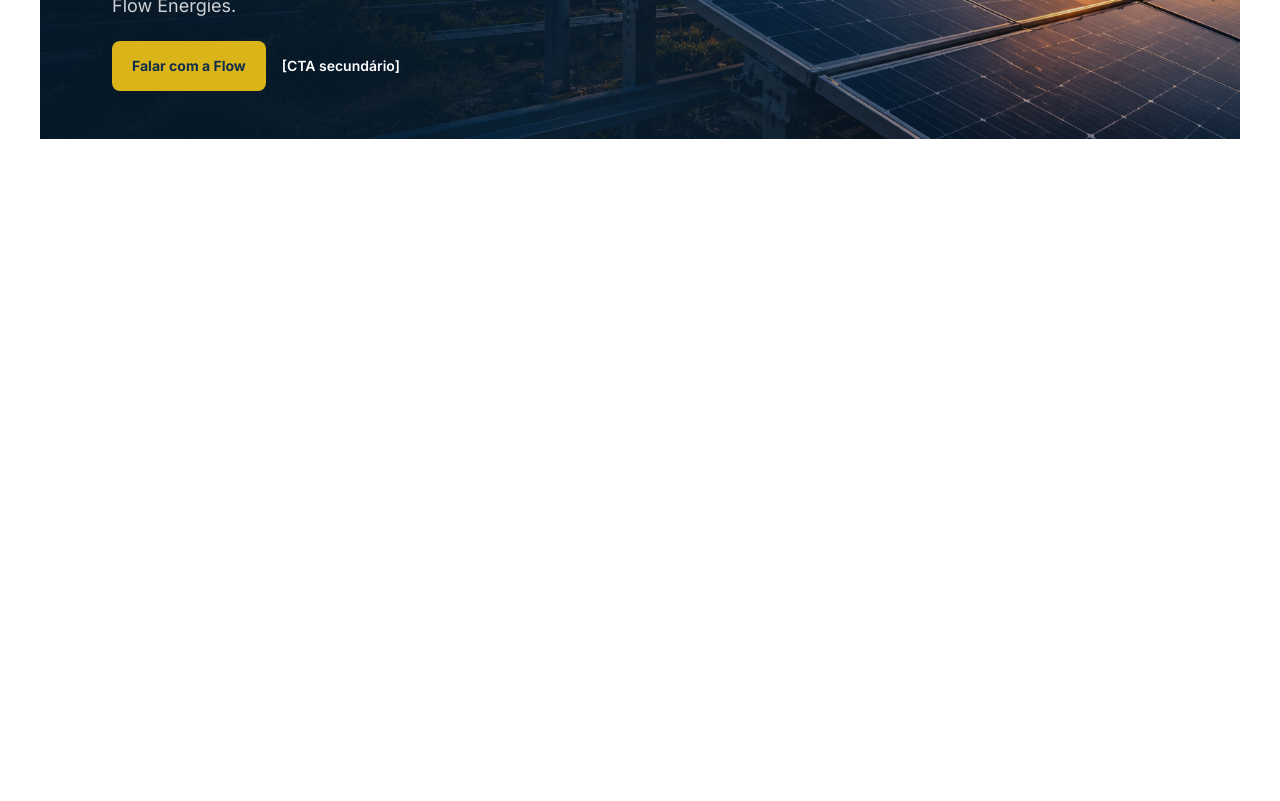
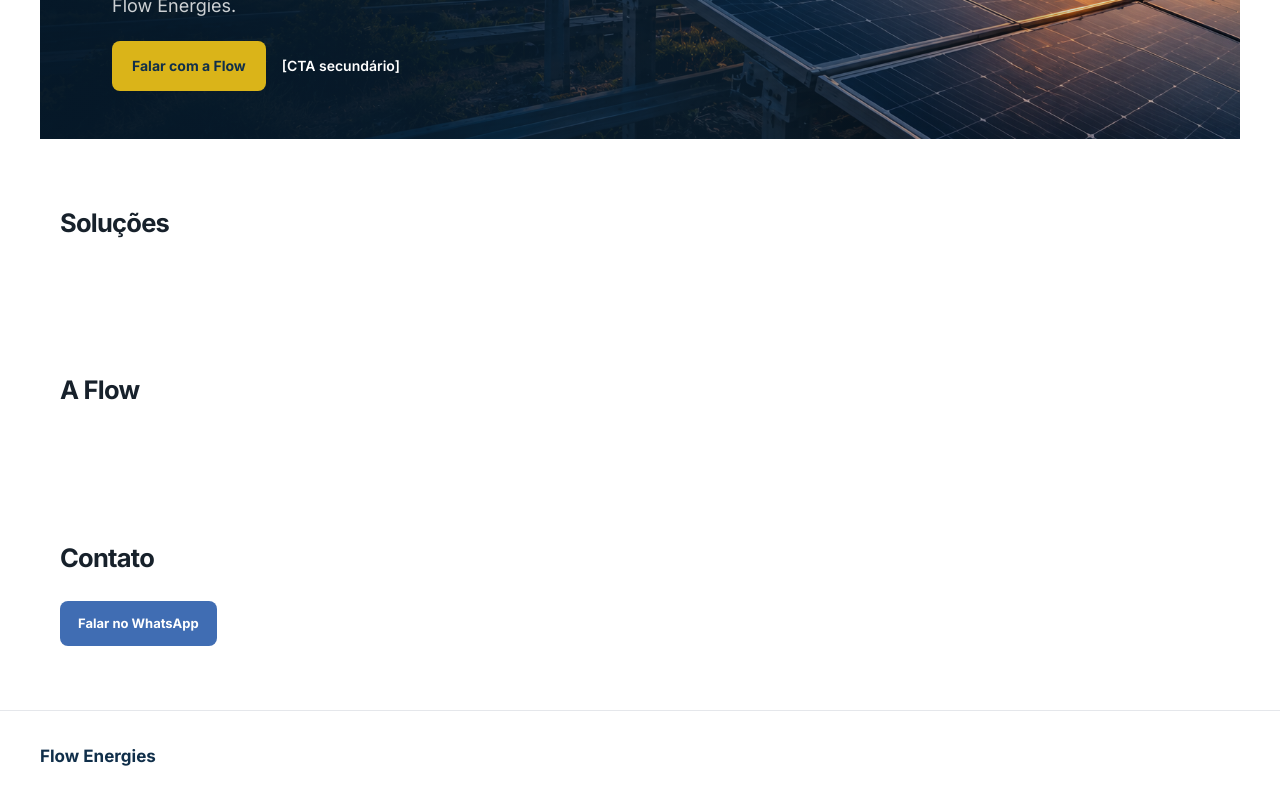
Before and after one commit to beAndrade/flow-site, an Angular app: page / in a window 1280 px wide. Shown: the part 400-1201 px from the top of the page. Before the commit the page ends 800 px from the top, so only its background shows below. Built offline with nearby package versions, Linux system fonts and the light colour scheme.

Commit message:
feat: add home page skeleton

```diff
--- a/src/app/app.component.html
+++ b/src/app/app.component.html
@@ -3,3 +3,4 @@
 <main id="conteudo">
   <router-outlet />
 </main>
+<app-footer />
--- a/src/app/app.component.ts
+++ b/src/app/app.component.ts
@@ -1,10 +1,11 @@
 import { Component } from '@angular/core';
 import { RouterOutlet } from '@angular/router';
+import { FooterComponent } from './layout/footer/footer.component';
 import { HeaderComponent } from './layout/header/header.component';
 
 @Component({
   selector: 'app-root',
-  imports: [RouterOutlet, HeaderComponent],
+  imports: [RouterOutlet, HeaderComponent, FooterComponent],
   templateUrl: './app.component.html',
   styleUrl: './app.component.scss',
 })
--- a/src/app/features/home/home.component.html
+++ b/src/app/features/home/home.component.html
@@ -11,3 +11,16 @@
     </div>
   </div>
 </section>
+
+<section id="solucoes" class="home-section" aria-labelledby="solucoes-title">
+  <h2 id="solucoes-title">Soluções</h2>
+</section>
+
+<section id="a-flow" class="home-section" aria-labelledby="a-flow-title">
+  <h2 id="a-flow-title">A Flow</h2>
+</section>
+
+<section id="contato" class="home-section" aria-labelledby="contato-title">
+  <h2 id="contato-title">Contato</h2>
+  <button class="contact-action" type="button">Falar no WhatsApp</button>
+</section>
--- a/src/app/features/home/home.component.scss
+++ b/src/app/features/home/home.component.scss
@@ -113,3 +113,28 @@
     font-size: 0.875rem;
   }
 }
+
+.home-section {
+  scroll-margin-top: var(--header-height);
+  width: min(100%, var(--container-max-width));
+  margin: 0 auto;
+  padding: var(--space-16) var(--space-5);
+}
+
+.home-section h2 {
+  margin: 0;
+}
+
+.contact-action {
+  margin-top: var(--space-6);
+  min-height: 2.75rem;
+  padding: 0.75rem 1.125rem;
+  border: 0;
+  border-radius: 8px;
+  background: var(--color-brand-blue);
+  color: var(--color-white);
+  font: inherit;
+  font-size: 0.8125rem;
+  font-weight: var(--font-weight-bold);
+  cursor: pointer;
+}
--- /dev/null
+++ b/src/app/layout/footer/footer.component.html
@@ -0,0 +1,3 @@
+<footer class="site-footer">
+  <p>Flow Energies</p>
+</footer>
--- /dev/null
+++ b/src/app/layout/footer/footer.component.scss
@@ -0,0 +1,15 @@
+:host {
+  display: block;
+}
+
+.site-footer {
+  padding: var(--space-8) var(--space-5);
+  border-top: 1px solid var(--color-border-default);
+}
+
+.site-footer p {
+  width: min(100%, var(--container-max-width));
+  margin: 0 auto;
+  color: var(--color-brand-navy);
+  font-weight: var(--font-weight-bold);
+}
--- a/src/app/layout/header/header.component.ts
+++ b/src/app/layout/header/header.component.ts
@@ -12,9 +12,8 @@ export class HeaderComponent {
 
   protected readonly sections = [
     { label: 'Soluções', href: '#solucoes' },
-    { label: 'Como funciona', href: '#como-funciona' },
-    { label: 'Projetos', href: '#projetos' },
-    { label: 'Sobre a Flow', href: '#sobre' },
+    { label: 'A Flow', href: '#a-flow' },
+    { label: 'Contato', href: '#contato' },
   ];
 
   protected toggleMenu(): void {
```
Also changed, not shown: src/app/layout/footer/footer.component.ts (added, +8 -0 lines).
